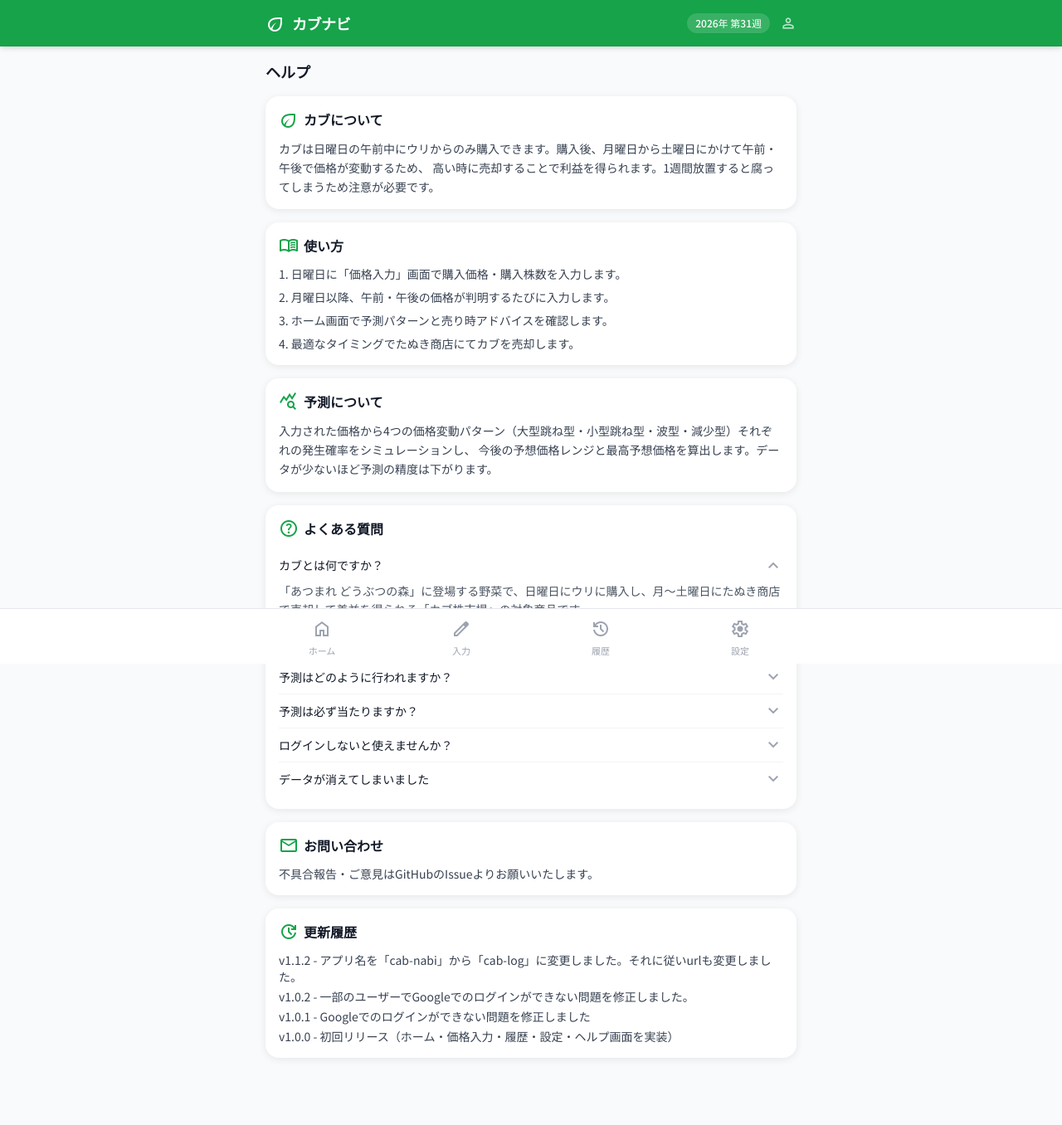
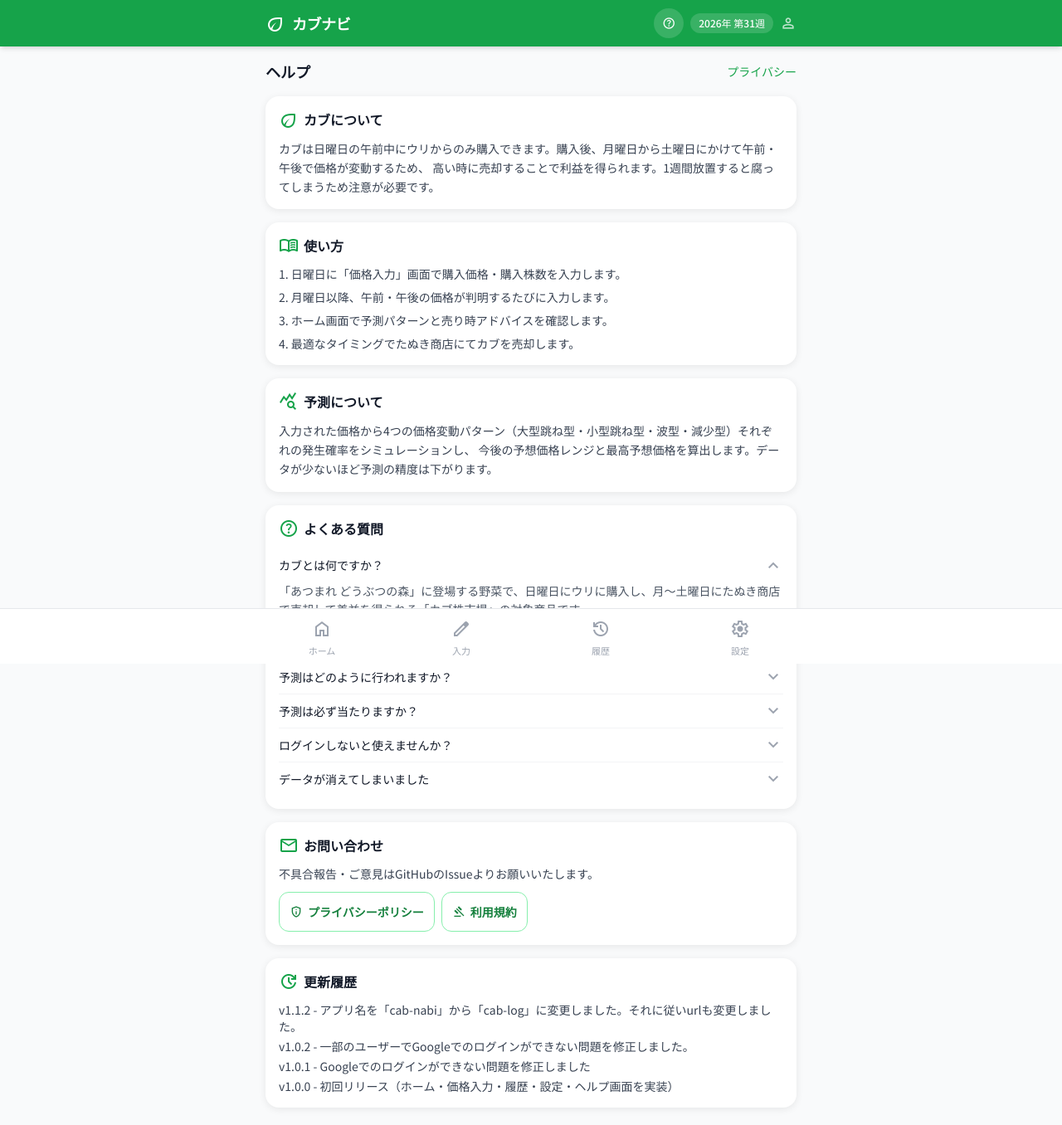
Before and after one commit to nasimanyo/cab-log, a React (Vite) app: page /help in a window 1280 px wide. Shown: the top 1356 px of the page at 83% size. Built offline with nearby package versions, Linux system fonts and the light colour scheme; no server answers.

Commit message:
ヘルプページへのアクセス方法を追加しました

```diff
--- a/src/App.tsx
+++ b/src/App.tsx
@@ -8,6 +8,8 @@ const HistoryListPage = lazy(() => import('@/pages/HistoryListPage'))
 const HistoryDetailPage = lazy(() => import('@/pages/HistoryDetailPage'))
 const SettingsPage = lazy(() => import('@/pages/SettingsPage'))
 const HelpPage = lazy(() => import('@/pages/HelpPage'))
+const PrivacyPolicyPage = lazy(() => import('@/pages/PrivacyPolicyPage'))
+const TermsPage = lazy(() => import('@/pages/TermsPage'))
 
 function PageLoading() {
   return (
@@ -29,6 +31,8 @@ export default function App() {
             <Route path="/history/:id" element={<HistoryDetailPage />} />
             <Route path="/settings" element={<SettingsPage />} />
             <Route path="/help" element={<HelpPage />} />
+            <Route path="/privacy-policy" element={<PrivacyPolicyPage />} />
+            <Route path="/terms" element={<TermsPage />} />
           </Route>
         </Routes>
       </Suspense>
--- a/src/components/Header.tsx
+++ b/src/components/Header.tsx
@@ -1,3 +1,4 @@
+import { Link } from 'react-router-dom'
 import { useAppStore } from '@/store/useAppStore'
 import { getCurrentWeekNumber } from '@/utils/date'
 
@@ -15,7 +16,14 @@ export default function Header() {
           <span className="material-symbols-outlined text-2xl">eco</span>
           <span className="font-black text-lg tracking-tight">カブナビ</span>
         </div>
-        <div className="flex items-center gap-3 text-xs">
+        <div className="flex items-center gap-2 text-xs">
+          <Link
+            to="/help"
+            className="inline-flex items-center justify-center rounded-full bg-white/15 px-2.5 py-1.5 font-medium transition hover:bg-white/25"
+            title="ヘルプ"
+          >
+            <span className="material-symbols-outlined text-base">help</span>
+          </Link>
           <span className="bg-white/15 rounded-full px-2.5 py-1 font-medium">
             {year}年 第{week}週
           </span>
--- a/src/pages/HelpPage.tsx
+++ b/src/pages/HelpPage.tsx
@@ -1,4 +1,5 @@
 import { useState } from 'react'
+import { Link } from 'react-router-dom'
 import Card from '@/components/Card'
 
 interface FaqItem {
@@ -20,7 +21,12 @@ export default function HelpPage() {
 
   return (
     <div className="space-y-4">
-      <h1 className="font-bold text-lg">ヘルプ</h1>
+      <div className="flex items-center justify-between gap-3">
+        <h1 className="font-bold text-lg">ヘルプ</h1>
+        <Link to="/privacy-policy" className="text-sm text-brand-600 dark:text-brand-400 font-medium">
+          プライバシー
+        </Link>
+      </div>
 
       <Card id="card-about-turnip" title="カブについて" icon="eco">
         <p className="text-sm text-gray-700 dark:text-gray-300 leading-relaxed">
@@ -65,9 +71,21 @@ export default function HelpPage() {
       </Card>
 
       <Card id="card-contact" title="お問い合わせ" icon="mail">
-        <p className="text-sm text-gray-700 dark:text-gray-300">
-          不具合報告・ご意見はGitHubのIssueよりお願いいたします。
-        </p>
+        <div className="space-y-3">
+          <p className="text-sm text-gray-700 dark:text-gray-300">
+            不具合報告・ご意見はGitHubのIssueよりお願いいたします。
+          </p>
+          <div className="flex flex-wrap gap-2">
+            <Link to="/privacy-policy" className="btn-secondary px-3 py-2 text-sm">
+              <span className="material-symbols-outlined text-base">privacy_tip</span>
+              プライバシーポリシー
+            </Link>
+            <Link to="/terms" className="btn-secondary px-3 py-2 text-sm">
+              <span className="material-symbols-outlined text-base">gavel</span>
+              利用規約
+            </Link>
+          </div>
+        </div>
       </Card>
 
       <Card id="card-changelog" title="更新履歴" icon="update">
--- /dev/null
+++ b/src/pages/PrivacyPolicyPage.tsx
@@ -0,0 +1,58 @@
+import { Link } from 'react-router-dom'
+import Card from '@/components/Card'
+
+export default function PrivacyPolicyPage() {
+  return (
+    <div className="space-y-4">
+      <div className="flex items-center justify-between gap-3">
+        <h1 className="font-bold text-lg">プライバシーポリシー</h1>
+        <Link to="/help" className="text-sm text-brand-600 dark:text-brand-400 font-medium">
+          ヘルプへ戻る
+        </Link>
+      </div>
+
+      <Card id="privacy-overview" title="基本方針" icon="privacy_tip">
+        <p className="text-sm text-gray-700 dark:text-gray-300 leading-relaxed">
+          本アプリは、ユーザーのカブ価格予測や履歴管理を快適に利用していただくために、必要最小限の情報を取り扱います。
+          取得した情報は、サービスの提供・改善・不具合対応・安全管理に利用します。
+        </p>
+      </Card>
+
+      <Card id="privacy-collected-info" title="取得する情報" icon="storage">
+        <ul className="text-sm text-gray-700 dark:text-gray-300 space-y-2 list-disc list-inside leading-relaxed">
+          <li>Googleログイン時に取得するメールアドレス・表示名・プロフィール画像</li>
+          <li>入力したカブ価格・購入価格・株数・履歴データ</li>
+          <li>設定内容（ダークモード、言語設定など）</li>
+          <li>端末上で利用する一時的なデータ（ブラウザ保存データ）</li>
+        </ul>
+      </Card>
+
+      <Card id="privacy-purpose" title="利用目的" icon="settings">
+        <ul className="text-sm text-gray-700 dark:text-gray-300 space-y-2 list-disc list-inside leading-relaxed">
+          <li>予測・履歴表示・同期機能の提供</li>
+          <li>不具合の確認・改善のための分析</li>
+          <li>ユーザー認証およびサービスの安全な運用</li>
+          <li>必要に応じたお問い合わせ対応</li>
+        </ul>
+      </Card>
+
+      <Card id="privacy-storage" title="保存方法と第三者提供" icon="security">
+        <p className="text-sm text-gray-700 dark:text-gray-300 leading-relaxed">
+          端末上のデータはブラウザのローカル保存機能に保存されます。Googleログインを利用する場合は、SupabaseおよびGoogle認証サービスを通じて必要な情報を取り扱います。取得した情報は、法令で認められる場合を除き、第三者へ提供しません。
+        </p>
+      </Card>
+
+      <Card id="privacy-user-rights" title="ユーザーの権利" icon="manage_accounts">
+        <p className="text-sm text-gray-700 dark:text-gray-300 leading-relaxed">
+          設定画面のエクスポート・インポート・全データ削除機能により、自身のデータの保存・復元・削除を行えます。ログイン中の場合は、Googleアカウント連携の解除によりサービス利用を停止できます。
+        </p>
+      </Card>
+
+      <Card id="privacy-contact" title="お問い合わせ" icon="mail">
+        <p className="text-sm text-gray-700 dark:text-gray-300 leading-relaxed">
+          本ポリシーに関するお問い合わせは、ヘルプ画面の「お問い合わせ」またはGitHub Issueよりお願いいたします。
+        </p>
+      </Card>
+    </div>
+  )
+}
--- a/src/pages/SettingsPage.tsx
+++ b/src/pages/SettingsPage.tsx
@@ -1,4 +1,5 @@
 import { useRef, useState } from 'react'
+import { Link } from 'react-router-dom'
 import Card from '@/components/Card'
 import Toast from '@/components/Toast'
 import { useToast } from '@/hooks/useToast'
@@ -165,6 +166,20 @@ export default function SettingsPage() {
               カブ価予測ロジックは Turnip-Calculator (MIT License) を参考にしています
             </span>
           </li>
+          <li className="py-2 flex justify-between items-center gap-2">
+            <span className="text-gray-500 dark:text-gray-400">ヘルプ・法務</span>
+            <div className="flex flex-wrap justify-end gap-2">
+              <Link to="/help" className="text-xs text-brand-600 dark:text-brand-400 font-medium">
+                ヘルプ
+              </Link>
+              <Link to="/privacy-policy" className="text-xs text-brand-600 dark:text-brand-400 font-medium">
+                プライバシー
+              </Link>
+              <Link to="/terms" className="text-xs text-brand-600 dark:text-brand-400 font-medium">
+                利用規約
+              </Link>
+            </div>
+          </li>
         </ul>
       </Card>
 
--- /dev/null
+++ b/src/pages/TermsPage.tsx
@@ -0,0 +1,42 @@
+import { Link } from 'react-router-dom'
+import Card from '@/components/Card'
+
+export default function TermsPage() {
+  return (
+    <div className="space-y-4">
+      <div className="flex items-center justify-between gap-3">
+        <h1 className="font-bold text-lg">利用規約</h1>
+        <Link to="/help" className="text-sm text-brand-600 dark:text-brand-400 font-medium">
+          ヘルプへ戻る
+        </Link>
+      </div>
+
+      <Card id="terms-accept" title="規約への同意" icon="gavel">
+        <p className="text-sm text-gray-700 dark:text-gray-300 leading-relaxed">
+          本アプリを利用する場合、以下の利用規約に同意したものとみなします。規約は予告なく更新される場合があります。
+        </p>
+      </Card>
+
+      <Card id="terms-usage" title="利用ルール" icon="rule">
+        <ul className="text-sm text-gray-700 dark:text-gray-300 space-y-2 list-disc list-inside leading-relaxed">
+          <li>本アプリはゲーム内の価格予測を補助するための参考情報です。</li>
+          <li>ユーザーは、自己の責任において入力・閲覧・共有を行うものとします。</li>
+          <li>不正アクセス、改ざん、悪用などの行為は禁止します。</li>
+          <li>本アプリの内容を無断で複製・再配布することはできません。</li>
+        </ul>
+      </Card>
+
+      <Card id="terms-liability" title="免責事項" icon="warning">
+        <p className="text-sm text-gray-700 dark:text-gray-300 leading-relaxed">
+          予測結果や提供する情報について、利用によって生じた損害について、当方は一切の責任を負いません。あくまで参考情報としてご利用ください。
+        </p>
+      </Card>
+
+      <Card id="terms-contact" title="お問い合わせ" icon="mail">
+        <p className="text-sm text-gray-700 dark:text-gray-300 leading-relaxed">
+          規約に関するお問い合わせは、ヘルプ画面の「お問い合わせ」またはGitHub Issueよりお願いいたします。
+        </p>
+      </Card>
+    </div>
+  )
+}
```
Also changed, not shown: 1 other file (tests, documents, lock files or other folders).
